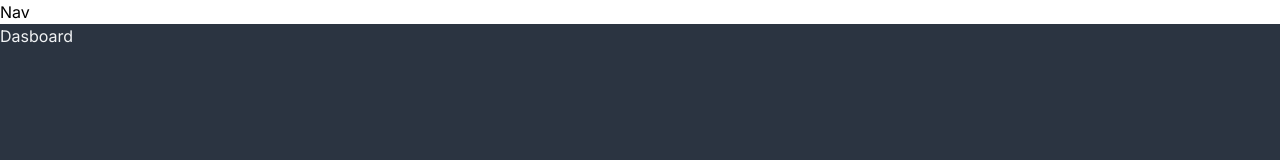
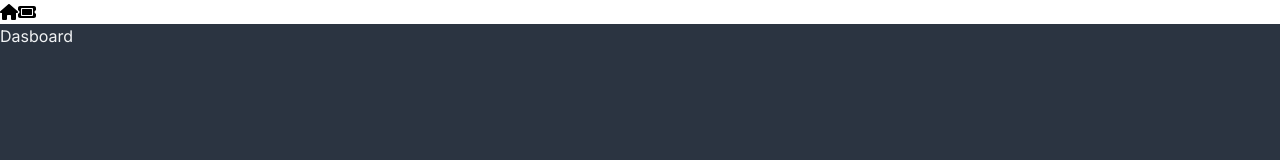
Before and after one commit to theallSparky/nextjs-ticketing, a Next.js app: page / in a window 1280 px wide. Shown: the top 160 px of the page. Built offline with nearby package versions, Linux system fonts and the light colour scheme.

Commit message:
Built out nav component

```diff
--- a/app/(components)/Nav.jsx
+++ b/app/(components)/Nav.jsx
@@ -1,5 +1,23 @@
+const { faTicket, faHome } = require("@fortawesome/free-solid-svg-icons");
+const { FontAwesomeIcon } = require("@fortawesome/react-fontawesome");
+const { default: Link } = require("next/link");
+
 const Nav = () => {
-  return <div>Nav</div>;
+  return (
+    <nav>
+      <div>
+        <Link href="/">
+          <FontAwesomeIcon icon={faHome} className="icon" />
+        </Link>
+        <Link href="/TicketPage/new">
+          <FontAwesomeIcon icon={faTicket} className="icon" />
+        </Link>
+      </div>
+      <div>
+        <p className="text-default-text"></p>
+      </div>
+    </nav>
+  );
 };
 
 export default Nav;
```
